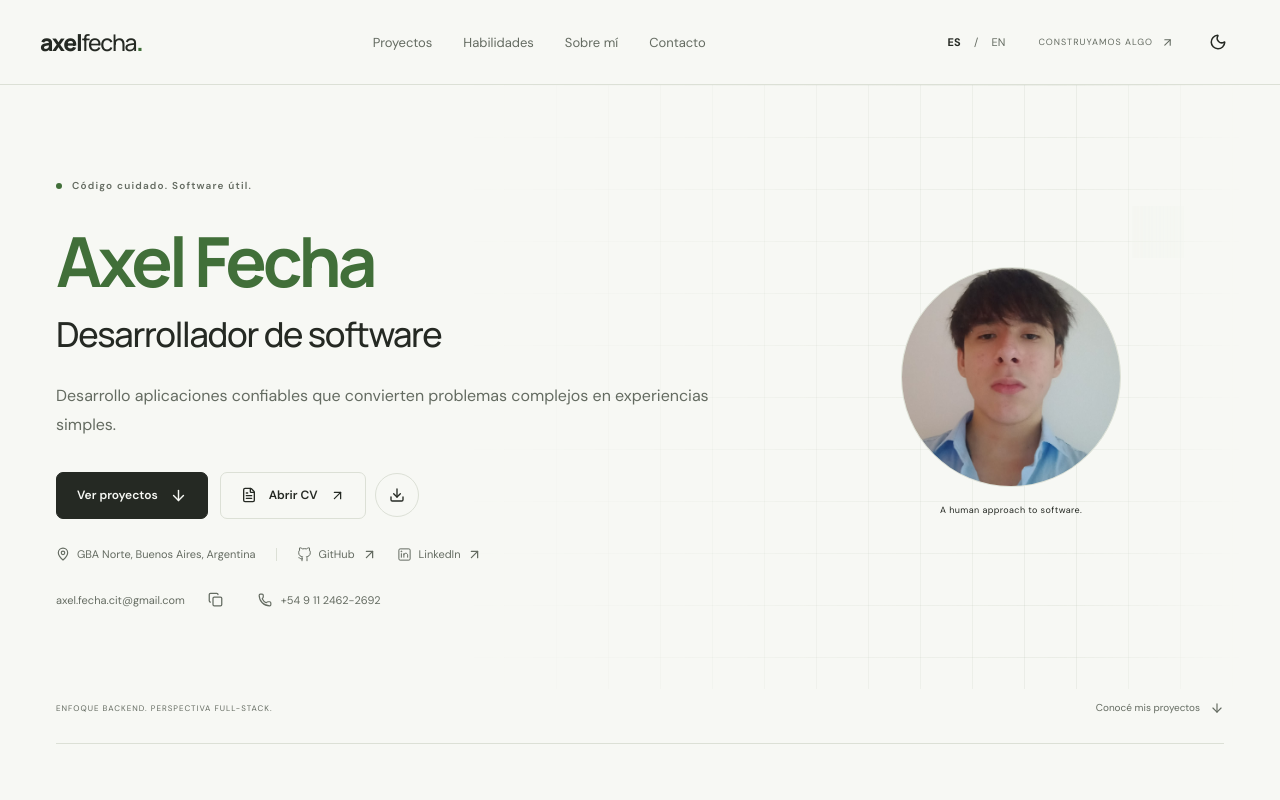
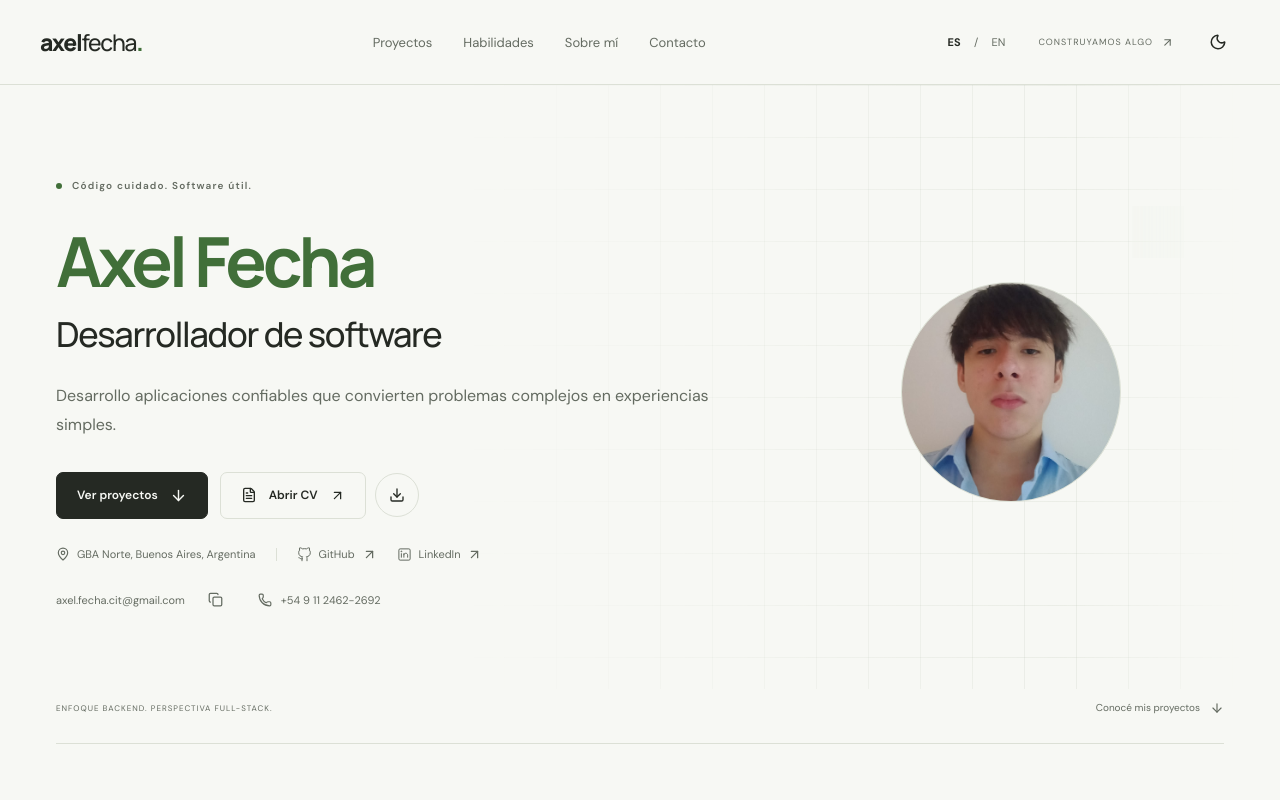
Before and after one commit to youngnicoJava/portfolio-axel, a React (Vite) app: page / in a window 1280 px wide. Shown: the top 800 px of the page. Built offline with nearby package versions, Linux system fonts and the light colour scheme.

Commit message:
datos actualizados #2

```diff
--- a/src/pages/Home.tsx
+++ b/src/pages/Home.tsx
@@ -101,7 +101,7 @@ export default function Home({
             />
           </div>
           <span className="portrait-coordinate">
-            {t("A human approach to software.")}
+
           </span>
           <span className="portrait-mark" aria-hidden="true">
             +
```
